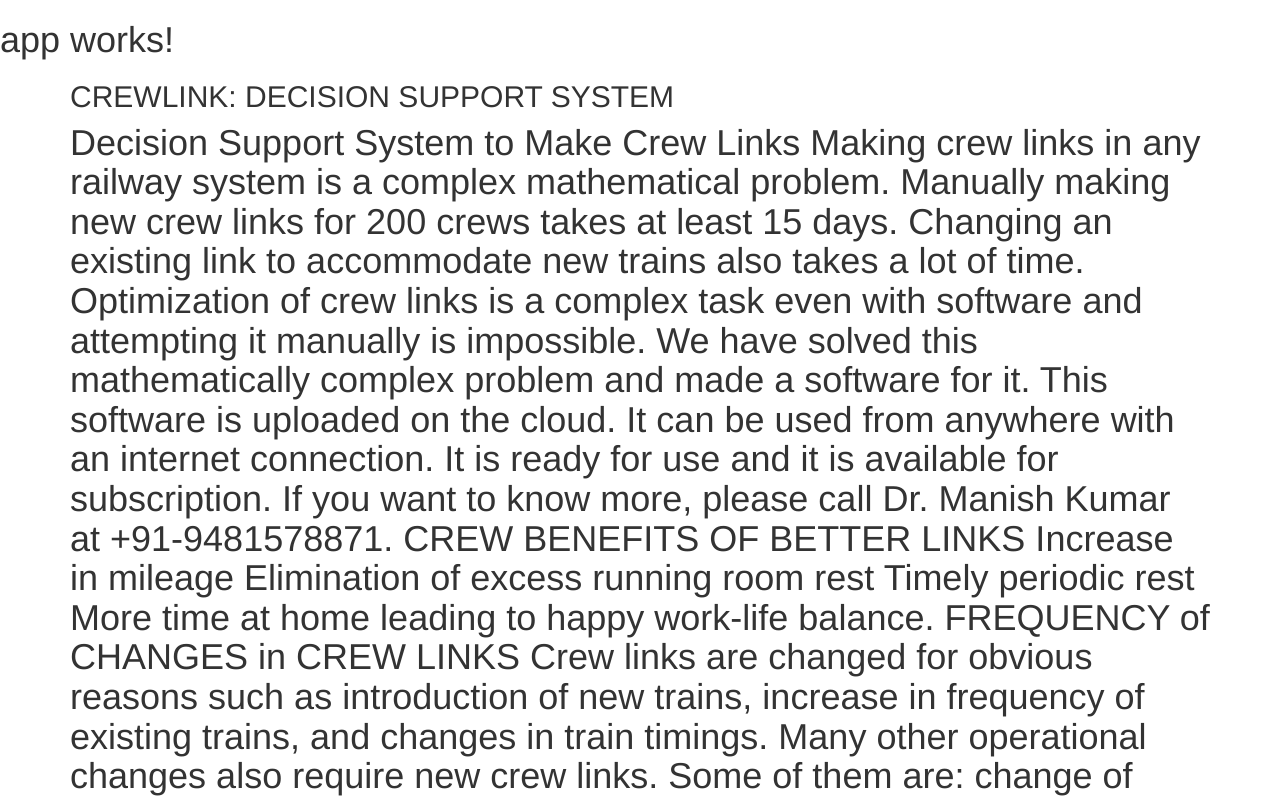
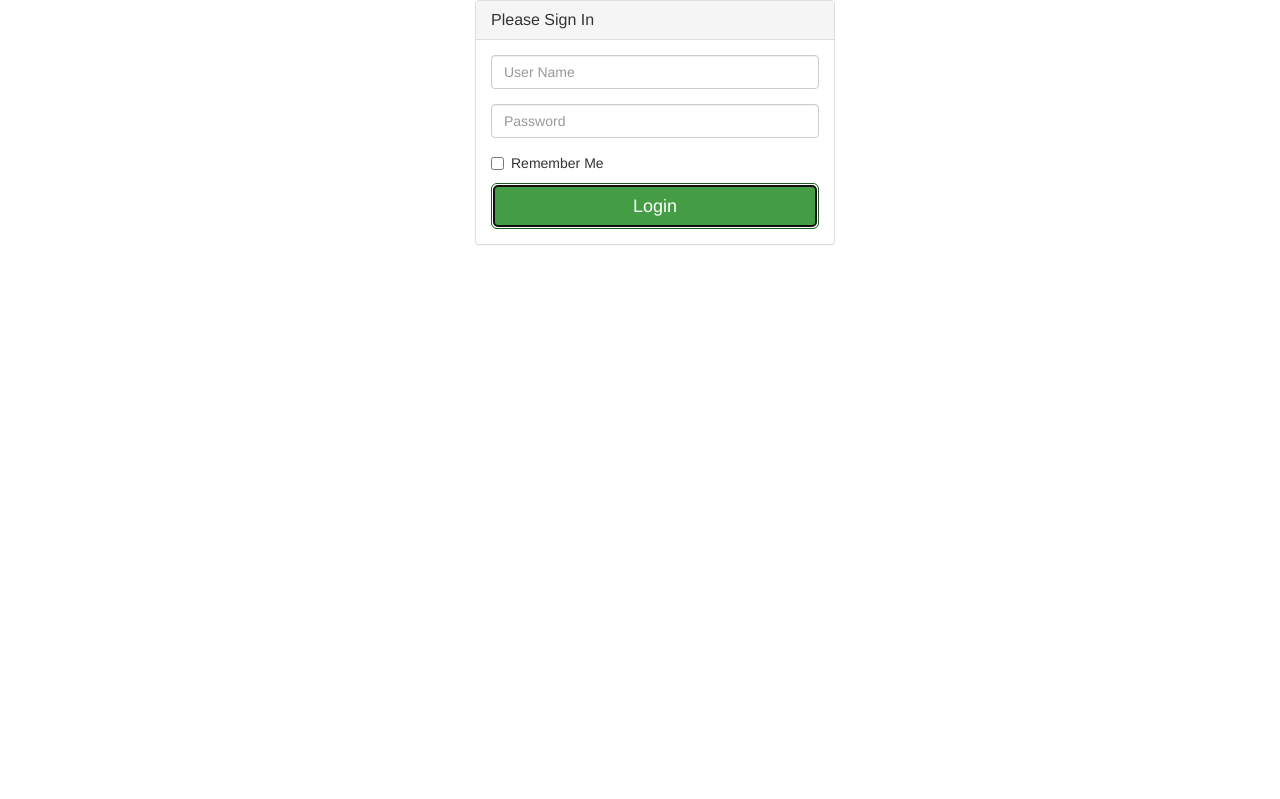
Before and after one commit to rakeshec005/SmartSchoolAngular-2, an Angular app: page / in a window 1280 px wide. Shown: the top 799 px of the page. Built offline with nearby package versions, Linux system fonts and the light colour scheme.

Commit message:
login implemented and working fine

```diff
--- a/src/app/app.component.html
+++ /dev/null
@@ -1,8 +0,0 @@
-<h1>
-  {{title}}
-   <div id="page-content-wrapper">
-        <div class="container">
-            <router-outlet></router-outlet>
-        </div>
-    </div>
-</h1>
--- a/src/app/app.component.ts
+++ b/src/app/app.component.ts
@@ -1,10 +1,8 @@
 import { Component } from '@angular/core';
-
 @Component({
   selector: 'app-root',
-  templateUrl: './app.component.html',
-  styleUrls: ['./app.component.css']
+  template: `<router-outlet></router-outlet>`,
 })
 export class AppComponent {
-  title = 'app works!';
+
 }
--- a/src/app/login/login.component.html
+++ b/src/app/login/login.component.html
@@ -1,4 +1,5 @@
 
+<div class="container">
 <div class="row">
         <div class="col-md-4 col-md-offset-4">
             <div class="login-panel panel panel-default">
@@ -27,3 +28,4 @@
             </div>
         </div>
     </div>
+</div>
--- a/src/app/routes.ts
+++ b/src/app/routes.ts
@@ -7,6 +7,5 @@
 
 
 export const APP_ROUTER_PROVIDERS: Routes = [
-  { path: '', component: dashboardComponent },
-  { path: 'login', component: loginComponent }
+  { path: '', component: loginComponent}
 ];
--- a/src/index.html
+++ b/src/index.html
@@ -23,7 +23,9 @@
 </head>
 
 <body>
-  <app-root><i class="fa fa-spinner fa-4x fa-pulse" aria-hidden="true"></i>Loading...</app-root>
+  <div class="container">
+    <app-root><i class="fa fa-spinner fa-4x fa-pulse" aria-hidden="true"></i>Loading...</app-root>
+  </div>
 </body>
 
 </html>
--- a/src/main.ts
+++ b/src/main.ts
@@ -5,6 +5,7 @@
 import { environment } from './environments/environment';
 import { AppModule } from './app/';
 
+
 if (environment.production) {
   enableProdMode();
 }
```
Also changed, not shown: src/app/app.component.css (deleted).
